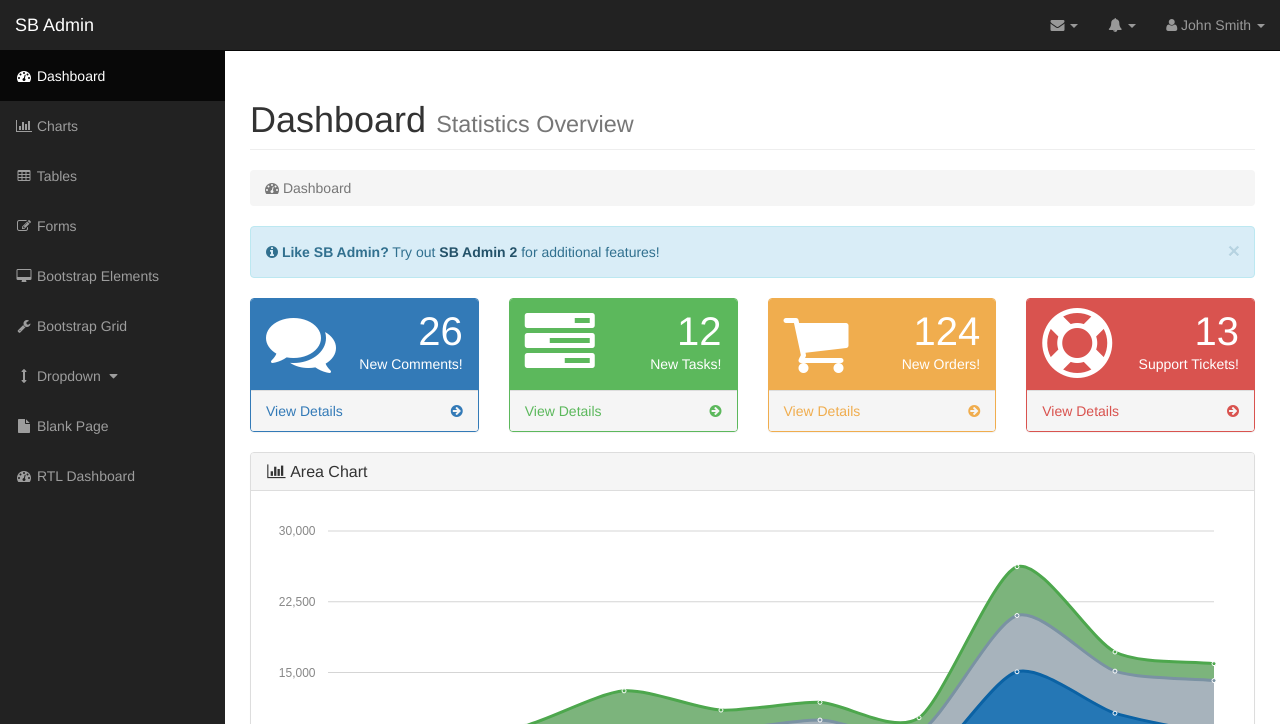
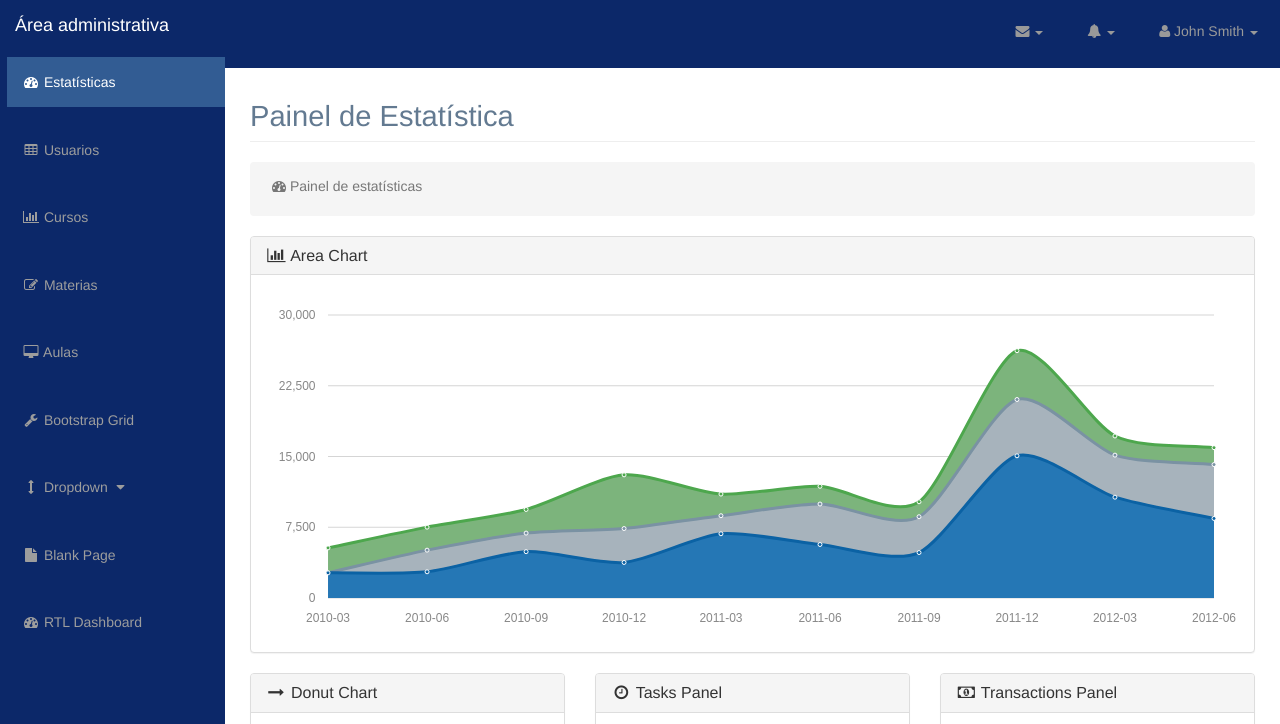
Before and after one commit to gisesonia/hackatoncampus, a plain HTML site: page index.html in a window 1280 px wide. Shown: the top 724 px of the page. Drawn offline with Linux system fonts and the light colour scheme.

Commit message:
cursos.html

```diff
--- a/css/custom.min.css
+++ b/css/custom.min.css
@@ -1,3 +1,87 @@
+
+.side-nav {
+    background-color: #0c2869;
+}
+
+.side-nav li a:hover, .side-nav li a:focus {
+    background-color: #0c2869 !important;
+}
+
+.top-nav > li > a:hover, .top-nav > li > a:focus, .top-nav > .open > a, .top-nav > .open > a:hover, .top-nav > .open > a:focus {
+    background-color: #0c2869;
+}
+
+.navbar-inverse {
+    background-color: #0c2869;
+    border-color: #0c2869;
+}
+
+.navbar-inverse .navbar-nav > .active > a, .navbar-inverse .navbar-nav > .active > a:focus, .navbar-inverse .navbar-nav > .active > a:hover {
+    background-color: #325C93;
+}
+
+ul {
+  padding-left: 0;
+  list-style: none;
+}
+li {
+  padding: .45em .5em;
+  margin-bottom: .35em;
+  display: flex;
+  align-items: center;
+}
+input,
+button {
+  font-size: .85em;
+  padding: .65em 1em;
+  border-radius: .3em;
+  outline: 0;
+}
+input {
+  border: 1px solid #dcdcdc;
+  margin-right: 1em;
+}
+
+/* Buttons */
+button {
+  color: white;
+  background: #508abc;
+  border: solid 1px;
+  border-color: rgba(0, 0, 0, .1);
+  cursor: pointer;
+}
+button + button {
+  margin-left: .5em;
+}
+p + button {
+  background: #52bab3;
+}
+.list button + button {
+  background: #768da3;
+}
+.list li button + button {
+  background: #508abc;
+}
+li button:first-child {
+  margin-left: auto;
+  background: #52bab3;
+}
+.list li button:last-child {
+  background: #768da3;
+}
+li button {
+  font-size: .75em;
+  padding: .5em .65em;
+}
+
+
+h1 {
+  font-size: 2.08em;
+  color: #637a91;
+  padding-bottom: .325em;
+}
+
+
 .box {
 	background-color: #fff;
 	padding: 25px 40px;
--- a/index.html
+++ b/index.html
@@ -1,21 +1,20 @@
 <!DOCTYPE html>
-<html lang="en">
-
+<html lang="pt-br">
 <head>
-
     <meta charset="utf-8">
     <meta http-equiv="X-UA-Compatible" content="IE=edge">
     <meta name="viewport" content="width=device-width, initial-scale=1">
     <meta name="description" content="">
     <meta name="author" content="">
-
-    <title>SB Admin - Bootstrap Admin Template</title>
+    <title>Área administrativa</title>
 
     <!-- Bootstrap Core CSS -->
     <link href="css/bootstrap.min.css" rel="stylesheet">
 
     <!-- Custom CSS -->
     <link href="css/sb-admin.css" rel="stylesheet">
+
+     <link href="css/custom.min.css" rel="stylesheet">
 
     <!-- Morris Charts CSS -->
     <link href="css/plugins/morris.css" rel="stylesheet">
@@ -46,7 +45,7 @@
                     <span class="icon-bar"></span>
                     <span class="icon-bar"></span>
                 </button>
-                <a class="navbar-brand" href="index.html">SB Admin</a>
+                <a class="navbar-brand" href="index.html">Área administrativa</a>
             </div>
             <!-- Top Menu Items -->
             <ul class="nav navbar-right top-nav">
@@ -153,19 +152,21 @@
             <div class="collapse navbar-collapse navbar-ex1-collapse">
                 <ul class="nav navbar-nav side-nav">
                     <li class="active">
-                        <a href="index.html"><i class="fa fa-fw fa-dashboard"></i> Dashboard</a>
+                        <a href="index.html"><i class="fa fa-fw fa-dashboard"></i> Estatísticas</a>
+                    </li>
+
+                    <li>
+                        <a href="usuarios.html"><i class="fa fa-fw fa-table"></i> Usuarios</a>
+                    </li>
+
+                    <li>
+                        <a href="cursos.html"><i class="fa fa-fw fa-bar-chart-o"></i> Cursos</a>
                     </li>
                     <li>
-                        <a href="charts.html"><i class="fa fa-fw fa-bar-chart-o"></i> Charts</a>
+                        <a href="materias.html"><i class="fa fa-fw fa-edit"></i> Materias</a>
                     </li>
                     <li>
-                        <a href="tables.html"><i class="fa fa-fw fa-table"></i> Tables</a>
-                    </li>
-                    <li>
-                        <a href="forms.html"><i class="fa fa-fw fa-edit"></i> Forms</a>
-                    </li>
-                    <li>
-                        <a href="bootstrap-elements.html"><i class="fa fa-fw fa-desktop"></i> Bootstrap Elements</a>
+                        <a href="aulas.html"><i class="fa fa-fw fa-desktop"></i> Aulas</a>
                     </li>
                     <li>
                         <a href="bootstrap-grid.html"><i class="fa fa-fw fa-wrench"></i> Bootstrap Grid</a>
@@ -200,119 +201,16 @@
                 <div class="row">
                     <div class="col-lg-12">
                         <h1 class="page-header">
-                            Dashboard <small>Statistics Overview</small>
+                            Painel de Estatística
                         </h1>
                         <ol class="breadcrumb">
                             <li class="active">
-                                <i class="fa fa-dashboard"></i> Dashboard
+                                <i class="fa fa-dashboard"></i> Painel de estatísticas
                             </li>
                         </ol>
                     </div>
                 </div>
                 <!-- /.row -->
-
-                <div class="row">
-                    <div class="col-lg-12">
-                        <div class="alert alert-info alert-dismissable">
-                            <button type="button" class="close" data-dismiss="alert" aria-hidden="true">&times;</button>
-                            <i class="fa fa-info-circle"></i>  <strong>Like SB Admin?</strong> Try out <a href="http://startbootstrap.com/template-overviews/sb-admin-2" class="alert-link">SB Admin 2</a> for additional features!
-                        </div>
-                    </div>
-                </div>
-                <!-- /.row -->
-
-                <div class="row">
-                    <div class="col-lg-3 col-md-6">
-                        <div class="panel panel-primary">
-                            <div class="panel-heading">
-                                <div class="row">
-                                    <div class="col-xs-3">
-                                        <i class="fa fa-comments fa-5x"></i>
-                                    </div>
-                                    <div class="col-xs-9 text-right">
-                                        <div class="huge">26</div>
-                                        <div>New Comments!</div>
-                                    </div>
-                                </div>
-                            </div>
-                            <a href="#">
-                                <div class="panel-footer">
-                                    <span class="pull-left">View Details</span>
-                                    <span class="pull-right"><i class="fa fa-arrow-circle-right"></i></span>
-                                    <div class="clearfix"></div>
-                                </div>
-                            </a>
-                        </div>
-                    </div>
-                    <div class="col-lg-3 col-md-6">
-                        <div class="panel panel-green">
-                            <div class="panel-heading">
-                                <div class="row">
-                                    <div class="col-xs-3">
-                                        <i class="fa fa-tasks fa-5x"></i>
-                                    </div>
-                                    <div class="col-xs-9 text-right">
-                                        <div class="huge">12</div>
-                                        <div>New Tasks!</div>
-                                    </div>
-                                </div>
-                            </div>
-                            <a href="#">
-                                <div class="panel-footer">
-                                    <span class="pull-left">View Details</span>
-                                    <span class="pull-right"><i class="fa fa-arrow-circle-right"></i></span>
-                                    <div class="clearfix"></div>
-                                </div>
-                            </a>
-                        </div>
-                    </div>
-                    <div class="col-lg-3 col-md-6">
-                        <div class="panel panel-yellow">
-                            <div class="panel-heading">
-                                <div class="row">
-                                    <div class="col-xs-3">
-                                        <i class="fa fa-shopping-cart fa-5x"></i>
-                                    </div>
-                                    <div class="col-xs-9 text-right">
-                                        <div class="huge">124</div>
-                                        <div>New Orders!</div>
-                                    </div>
-                                </div>
-                            </div>
-                            <a href="#">
-                                <div class="panel-footer">
-                                    <span class="pull-left">View Details</span>
-                                    <span class="pull-right"><i class="fa fa-arrow-circle-right"></i></span>
-                                    <div class="clearfix"></div>
-                                </div>
-                            </a>
-                        </div>
-                    </div>
-                    <div class="col-lg-3 col-md-6">
-                        <div class="panel panel-red">
-                            <div class="panel-heading">
-                                <div class="row">
-                                    <div class="col-xs-3">
-                                        <i class="fa fa-support fa-5x"></i>
-                                    </div>
-                                    <div class="col-xs-9 text-right">
-                                        <div class="huge">13</div>
-                                        <div>Support Tickets!</div>
-                                    </div>
-                                </div>
-                            </div>
-                            <a href="#">
-                                <div class="panel-footer">
-                                    <span class="pull-left">View Details</span>
-                                    <span class="pull-right"><i class="fa fa-arrow-circle-right"></i></span>
-                                    <div class="clearfix"></div>
-                                </div>
-                            </a>
-                        </div>
-                    </div>
-                </div>
-                <!-- /.row -->
-
                 <div class="row">
                     <div class="col-lg-12">
                         <div class="panel panel-default">
```
Also changed, not shown: cadastra-cursos.html (added, +44 -0 lines), cursos.html (added, +69 -0 lines).
